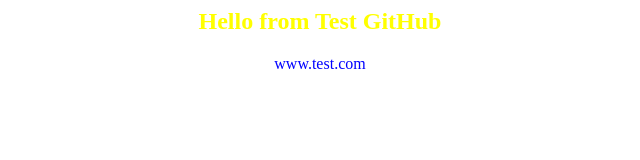
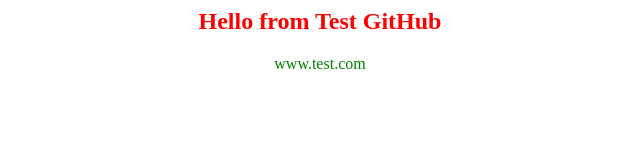
Before and after one commit to burakshaev/jenkins, a plain HTML site: page index.html in a window 1280 px wide. Shown: the whole page, without its empty margins (320-960 px from the left). Drawn offline with Linux system fonts and the light colour scheme.

Commit message:
Color red green

```diff
--- a/index.html
+++ b/index.html
@@ -1,9 +1,9 @@
 <html>
 <body>
 <center>
-<h2><font color=yellow>Hello from Test GitHub</font></h2>
+<h2><font color=red>Hello from Test GitHub</font></h2>
 
-<font color=blue>www.test.com</font>
+<font color=green>www.test.com</font>
 
 </center>
 </body>
```
